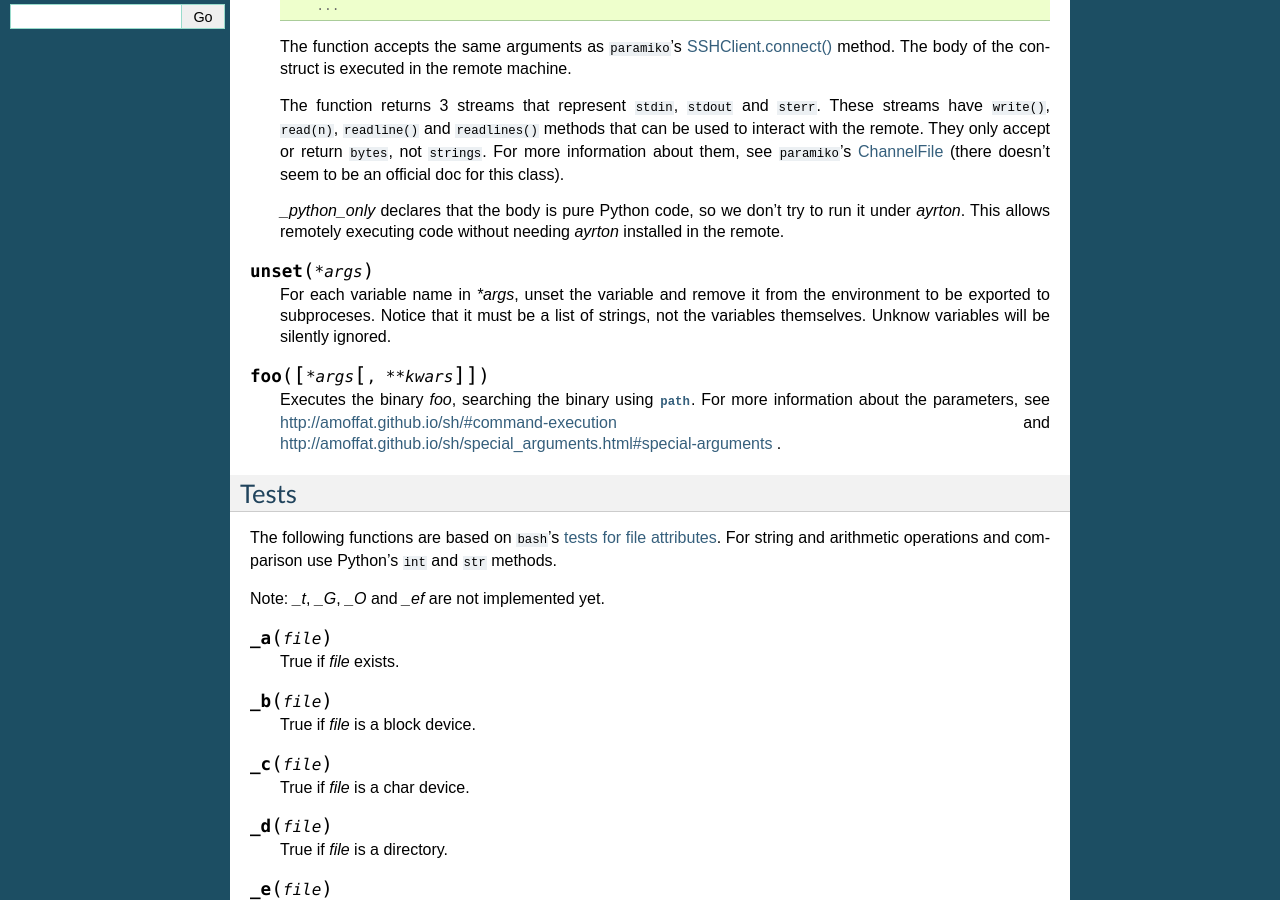
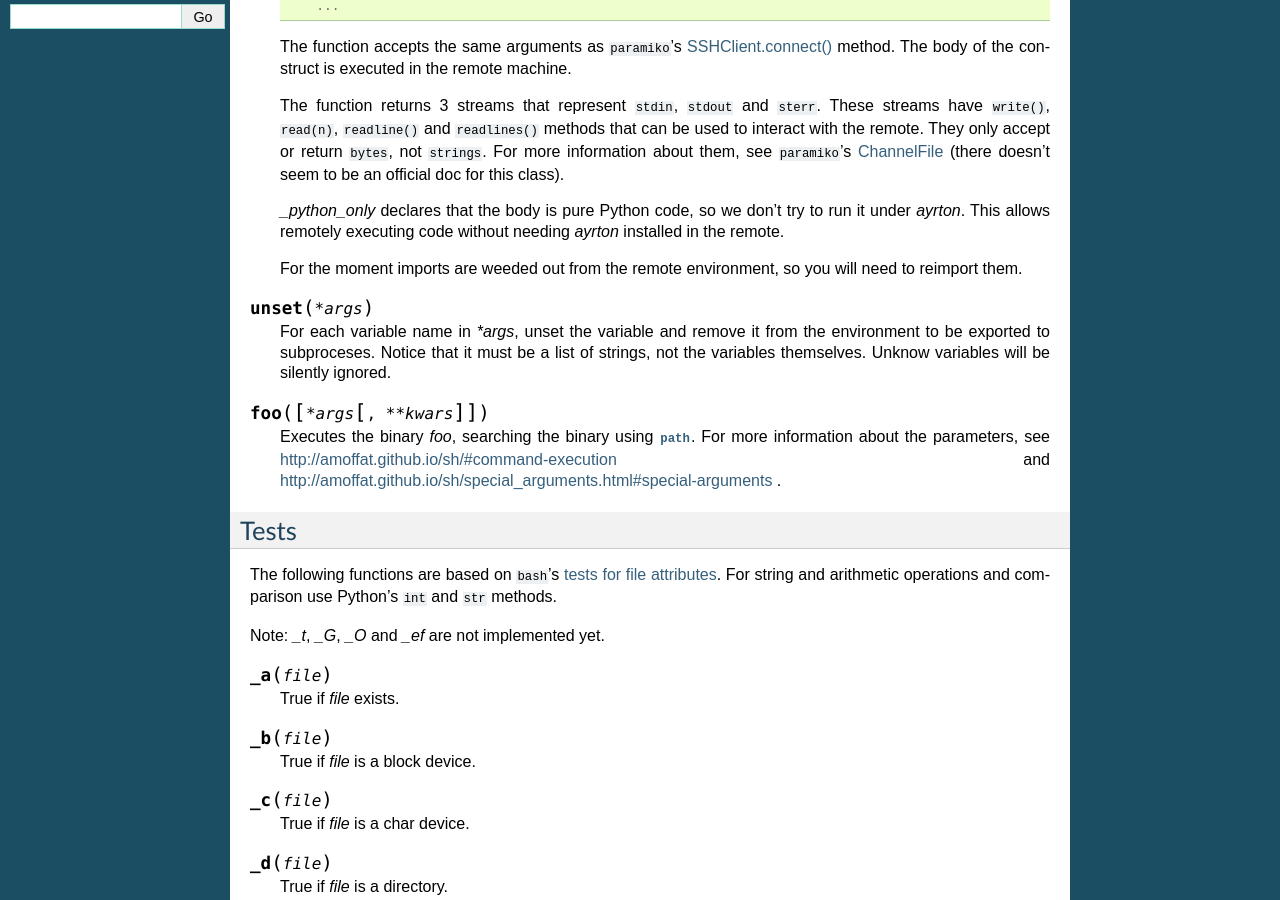
Before and after one commit to StyXman/ayrton, a Sphinx documentation site: the page built from doc/source/reference.rst, in a window 1280 px wide and 900 px high, scrolled down 867 px. Built offline with Sphinx 7.4.7, drawn with Linux system fonts in a browser that asks for light colours.

Commit message:
+ note about reimporting thing in the remote code.

```diff
--- a/doc/source/reference.rst
+++ b/doc/source/reference.rst
@@ -75,6 +75,9 @@ Functions
     *_python_only* declares that the body is pure Python code, so we don't try
     to run it under `ayrton`. This allows remotely executing code without needing
     `ayrton` installed in the remote.
+
+    For the moment imports are weeded out from the remote environment, so you
+    will need to reimport them.
 
 .. py:function:: unset (*args)
 
```
